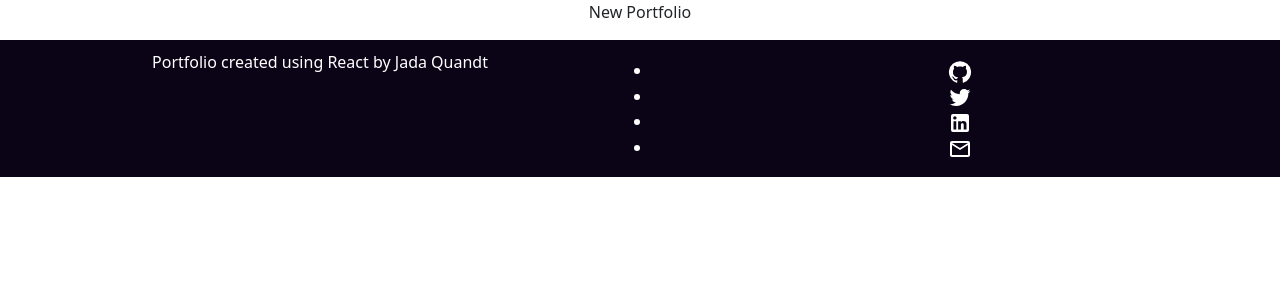
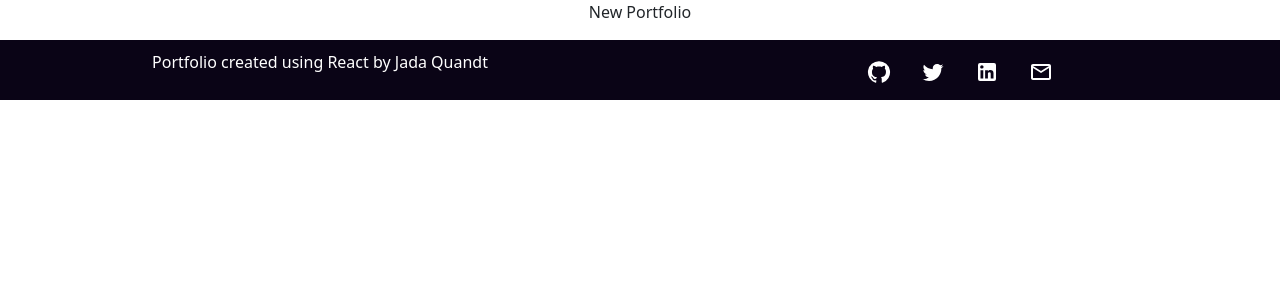
Before and after one commit to jadaquandt/upgraded-portfolio, a React (Create React App) app: page / in a window 1280 px wide. Shown: the top 300 px of the page. Built offline with nearby package versions, Linux system fonts and the light colour scheme.

Commit message:
fixing icons before stopping for day

```diff
--- a/src/App.css
+++ b/src/App.css
@@ -2,6 +2,12 @@
   text-align: center;
 }
 
+
+.social-icons {
+  display: inline-block !important;
+  padding-right: 15px;
+  padding-left: 15px;
+}
 
 .footer {
   background-color: rgb(10, 4, 22);
```
